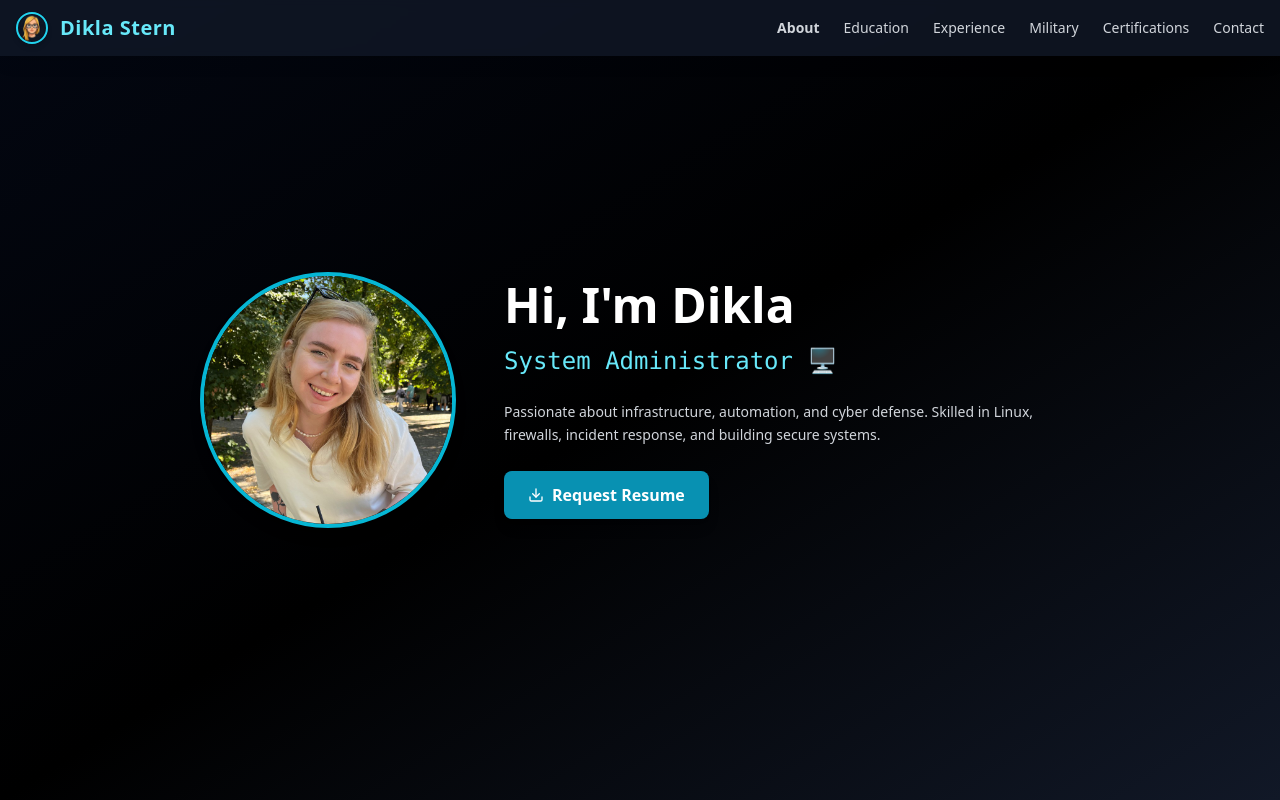
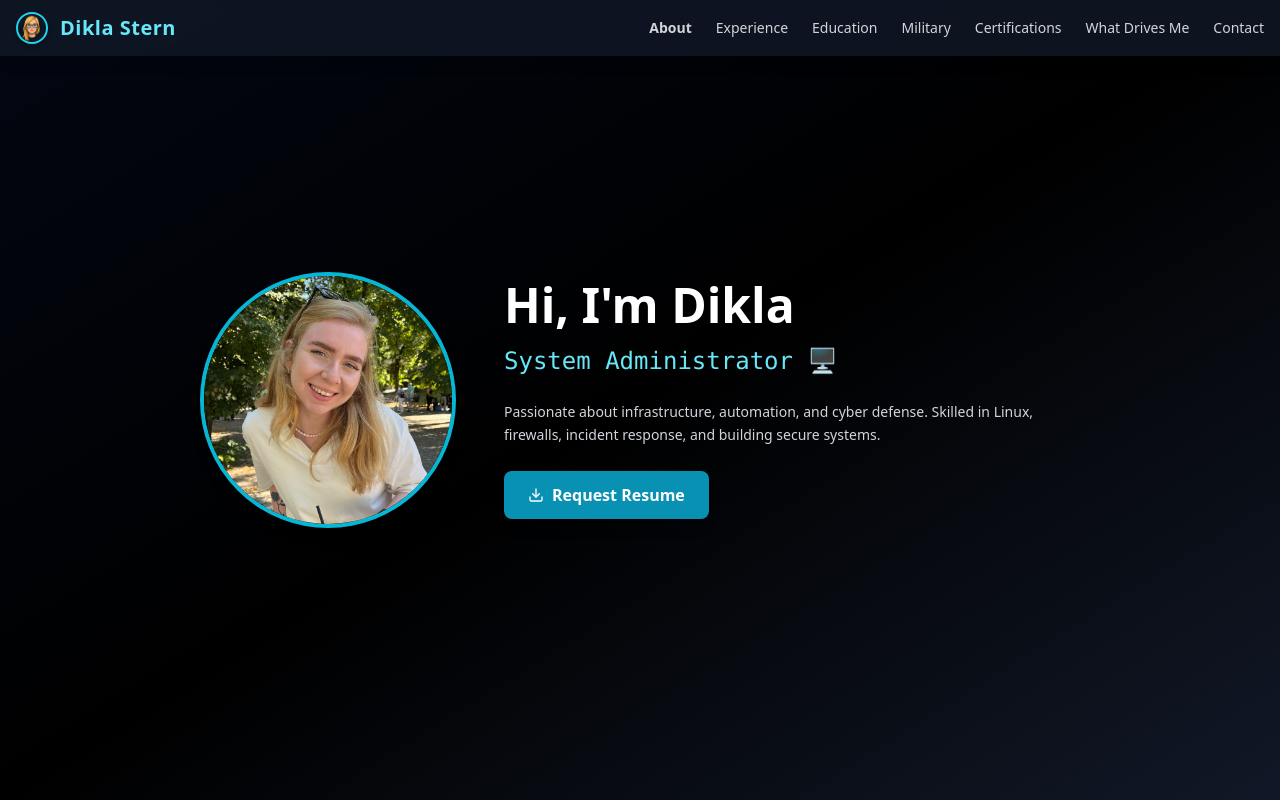
Before and after one commit to diklastern/portfolio, a React (Vite) app: page / in a window 1280 px wide. Shown: the top 800 px of the page. Built offline with nearby package versions, Linux system fonts and the light colour scheme.

Commit message:
added whats drives me to navbar and changed the order

```diff
--- a/src/components/Navbar.jsx
+++ b/src/components/Navbar.jsx
@@ -9,10 +9,11 @@ export default function Navbar() {
 
   const navItems = [
     { label: "About", to: "about" },
+    { label: "Experience", to: "experience" },
     { label: "Education", to: "education" },
-    { label: "Experience", to: "experience" },
     { label: "Military", to: "military" },
     { label: "Certifications", to: "certifications" },
+    { label: "What Drives Me", to: "whatdrivesme" },
     { label: "Contact", to: "contact" },
   ];
 
--- a/src/components/WhatDrivesMe.jsx
+++ b/src/components/WhatDrivesMe.jsx
@@ -2,7 +2,7 @@ import { motion } from "framer-motion";
 
 export default function WhatDrivesMe() {
   return (
-    <section className="py-24 px-6 bg-gradient-to-br from-gray-900 via-gray-950 to-black text-white">
+    <section id="whatdrivesme" className="py-24 px-6 bg-gradient-to-br from-gray-900 via-gray-950 to-black text-white">
       <div className="max-w-3xl mx-auto text-center">
         <motion.div
           initial={{ opacity: 0, y: 20 }}
```
